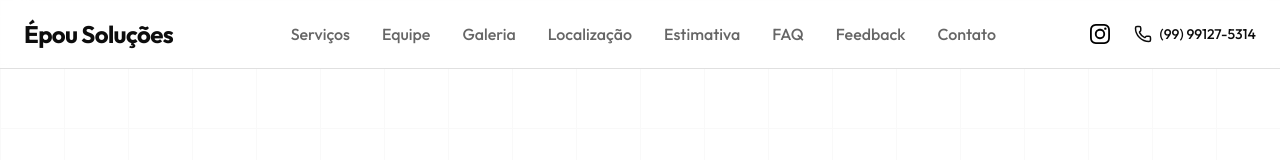
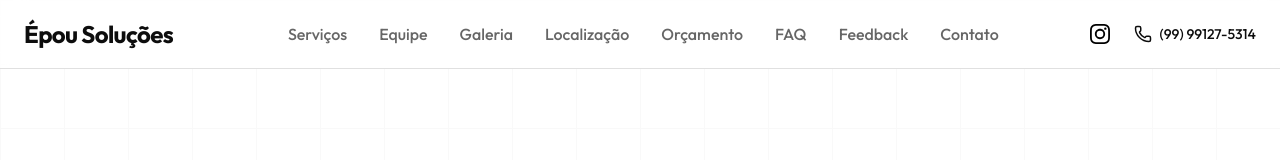
Before and after one commit to Klawns/epou-solucoes-landing-page, a React (Vite) app: page / in a window 1280 px wide. Shown: the top 160 px of the page. Built offline with nearby package versions, Linux system fonts and the light colour scheme.

Commit message:
alterado infos do navbar

```diff
--- a/src/app/constants/nav-items.ts
+++ b/src/app/constants/nav-items.ts
@@ -30,8 +30,8 @@ export const NavItems = [
     label: "Localização",
   },
   {
-    href: "#estimativa",
-    label: "Estimativa",
+    href: "#orçamento",
+    label: "Orçamento",
   },
   {
     href: "#faq",
```
